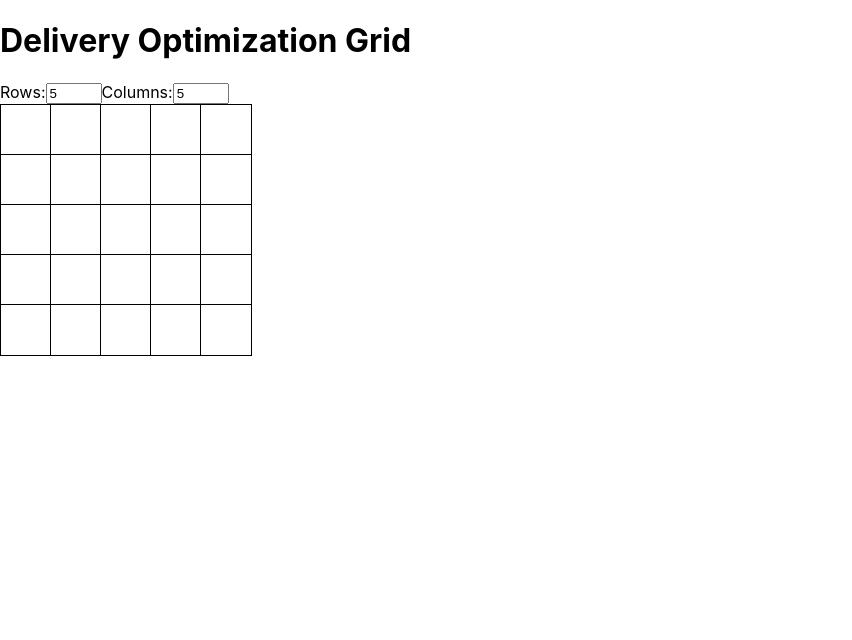
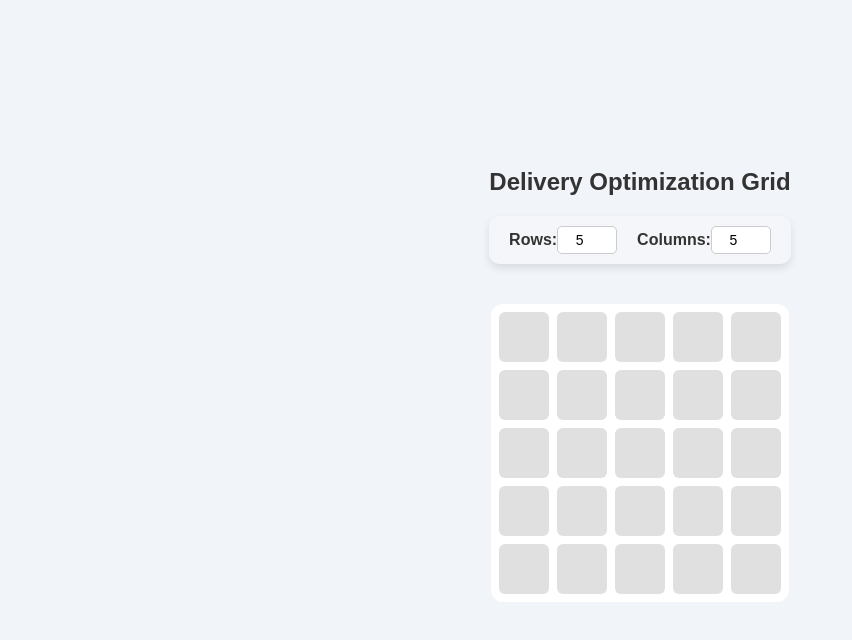
Before and after one commit to JayPatelCodes/delivery-optimization, a React (Create React App) app: page / in a window 1280 px wide. Shown: the top 640 px of the page, without its empty margins (0-852 px from the left). Built offline with nearby package versions, Linux system fonts and the light colour scheme; the HTML template or start-up script is replaced by a standard one.

Commit message:
Added some comments to the resizable grid file and updated visuals in its CSS file

```diff
--- /dev/null
+++ b/src/App.css
@@ -0,0 +1,8 @@
+/* Title styling */
+.grid-title {
+    text-align: center;  /* Centers the title horizontally */
+    font-size: 24px;      /* Adjust the font size as needed */
+    font-weight: bold;    /* Optional: Makes the title bold */
+    color: #333;          /* Dark color for the title */
+    margin-bottom: 20px;  /* Adds spacing below the title */
+  }
--- a/src/App.js
+++ b/src/App.js
@@ -1,10 +1,11 @@
 import React from "react";
 import ResizableGrid from "./components/ResizableGrid";
+import './App.css';  // Ensure the CSS is imported for styling
 
 function App() {
   return (
     <div>
-      <h1>Delivery Optimization Grid</h1>
+      <h1 className="grid-title">Delivery Optimization Grid</h1>
       <ResizableGrid />
     </div>
   );
--- a/src/components/ResizableGrid.css
+++ b/src/components/ResizableGrid.css
@@ -1,42 +1,142 @@
-/* ResizableGrid.css */
+/* Reset and base styles */
+* {
+  margin: 0;
+  padding: 0;
+  box-sizing: border-box;
+}
 
-/* Grid container styling */
+body {
+  font-family: Arial, sans-serif;
+  background-color: #f1f4f8; /* Light background for the whole page */
+  display: flex;
+  justify-content: center;
+  align-items: center;
+  height: 100vh;
+  flex-direction: column;
+  gap: 30px;
+}
+
+/* Grid container style */
 .grid-container {
   display: grid;
-  gap: 0;
-  border: none;
+  gap: 8px; /* Space between grid cells */
+  grid-template-columns: repeat(5, 60px); /* 5 columns of 60px each */
+  grid-template-rows: repeat(5, 60px); /* 5 rows of 60px each */
+  padding: 8px; /* Padding around the grid */
+  background-color: #fff; /* White background for grid */
+  border-radius: 12px;
+  width: auto; /* Allow width to grow dynamically based on content */
+  overflow-x: visible; /* Allow horizontal overflow */
+  overflow-y: auto; /* Allow vertical scrolling */
 }
 
-  /* Grid cell styling */
+/* Grid cell style */
 .grid-cell {
+  position: relative;
   width: 50px;
   height: 50px;
-    background-color: white;
-    border: 1px solid black;
-    position: relative;
+  background-color: #e0e0e0; /* Light gray background for cells */
+  border-radius: 6px;
+  cursor: pointer;
+  transition: background-color 0.3s;
 }
 
-  /* Circle (start point) styling */
+.grid-cell:hover {
+  background-color: #b0b0b0; /* Darker gray on hover */
+}
+
+/* Circle shape (start of route) */
 .circle {
   position: absolute;
   top: 50%;
   left: 50%;
-    width: 25px;
-    height: 25px;
-    background-color: red; /* Default color */
+  width: 30px;
+  height: 30px;
+  background-color: white;
   border-radius: 50%;
   transform: translate(-50%, -50%);
-    cursor: pointer;
+  border: 2px solid #fff;
 }
 
-  /* Square (end point) styling */
+/* Square shape (end of route) */
 .square {
   position: absolute;
   top: 50%;
   left: 50%;
-    width: 25px;
-    height: 25px;
-    background-color: red; /* Default color */
+  width: 30px;
+  height: 30px;
+  background-color: white;
   transform: translate(-50%, -50%);
+  border: 3px solid #fff;
+}
+
+/* Adjust the controls so they stay at the top even when there's scrolling */
+.grid-controls {
+  display: flex;
+  justify-content: center;
+  gap: 20px;
+  margin-bottom: 20px;
+  font-size: 16px;
+  background-color: #f4f6f9;
+  padding: 10px 20px;
+  border-radius: 10px;
+  box-shadow: 0 4px 8px rgba(0, 0, 0, 0.1);
+  width: fit-content;
+  margin: 20px auto;
+  position: sticky;
+  top: 0;
+  z-index: 10;
+}
+
+/* Each label within the grid-controls */
+.grid-controls label {
+  font-weight: bold;
+  color: #333; /* Darker text for better readability */
+}
+
+/* Style for the input fields inside the grid-controls */
+.grid-controls input {
+  width: 60px;
+  padding: 5px;
+  border-radius: 5px;
+  border: 1px solid #ccc;
+  font-size: 14px;
+  text-align: center;
+  background-color: #fff;
+  transition: border-color 0.3s;
+}
+
+/* Style for input fields when focused */
+.grid-controls input:focus {
+  border-color: #007bff; /* Blue border on focus */
+  outline: none;
+}
+
+/* Adjust buttons' background to match the grid style */
+button {
+  padding: 8px 16px;
+  background-color: #007bff; /* Matching blue */
+  color: white;
+  border: none;
+  border-radius: 5px;
   cursor: pointer;
+  transition: background-color 0.3s;
 }
+
+/* Button hover effect */
+button:hover {
+  background-color: #0056b3;
+}
+
+/* Ensures the grid wrapper is scrollable if it overflows */
+.grid-wrapper {
+  display: flex;
+  justify-content: center;
+  align-items: center;
+  flex-direction: column;
+  gap: 20px;
+  margin-top: 40px;
+  max-height: 90vh; /* Limit height to ensure controls remain visible */
+  overflow-y: auto; /* Allows scrolling when content exceeds height */
+  width: 100%;
+}
--- a/src/components/ResizableGrid.js
+++ b/src/components/ResizableGrid.js
@@ -1,5 +1,5 @@
 import React, { useState } from "react";
-import "./ResizableGrid.css"; // Assuming your CSS file for styling
+import "./ResizableGrid.css";
 
 const ResizableGrid = () => {
   const colors = ["red", "orange", "yellow", "green", "blue"];
@@ -17,7 +17,7 @@ const ResizableGrid = () => {
     );
 
     if (existingRouteIndex !== -1) {
-      // Remove the route and recycle its color
+      // Remove the route and recycle its colour
       const removedRoute = routes[existingRouteIndex];
       setAvailableColors((prev) => [...prev, removedRoute.color]);
       const updatedRoutes = [...routes];
@@ -50,7 +50,9 @@ const ResizableGrid = () => {
     }
   };
 
-
+  // The buttons that change the number of rows and columns for the grid
+  // The grid container holds the grid squares
+  // Each grid square can have a circle to represent the beginning of a route and a square to represent the end of a route
   return (
     <div>
       <div className="grid-controls">
@@ -76,6 +78,8 @@ const ResizableGrid = () => {
         </label>
       </div>
 
+      {/* Wrapper div to center the grid */}
+      <div className="grid-wrapper">
         <div
           className="grid-container"
           style={{
@@ -122,6 +126,7 @@ const ResizableGrid = () => {
           )}
         </div>
       </div>
+    </div>
   );
 };
 
```
Lines whose indentation alone changed are shown as unchanged.
